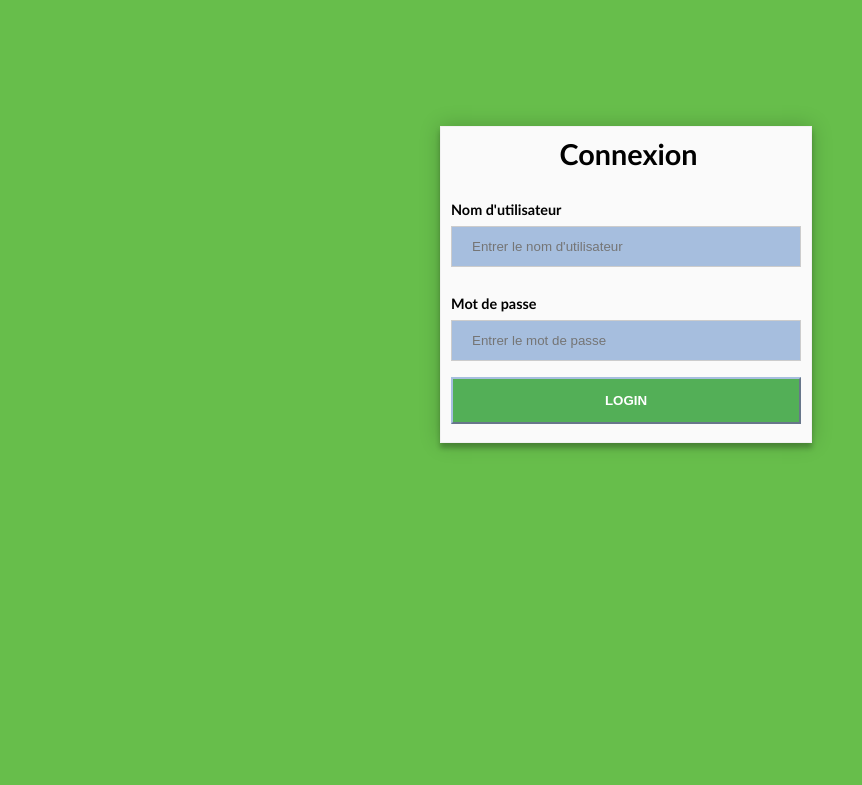
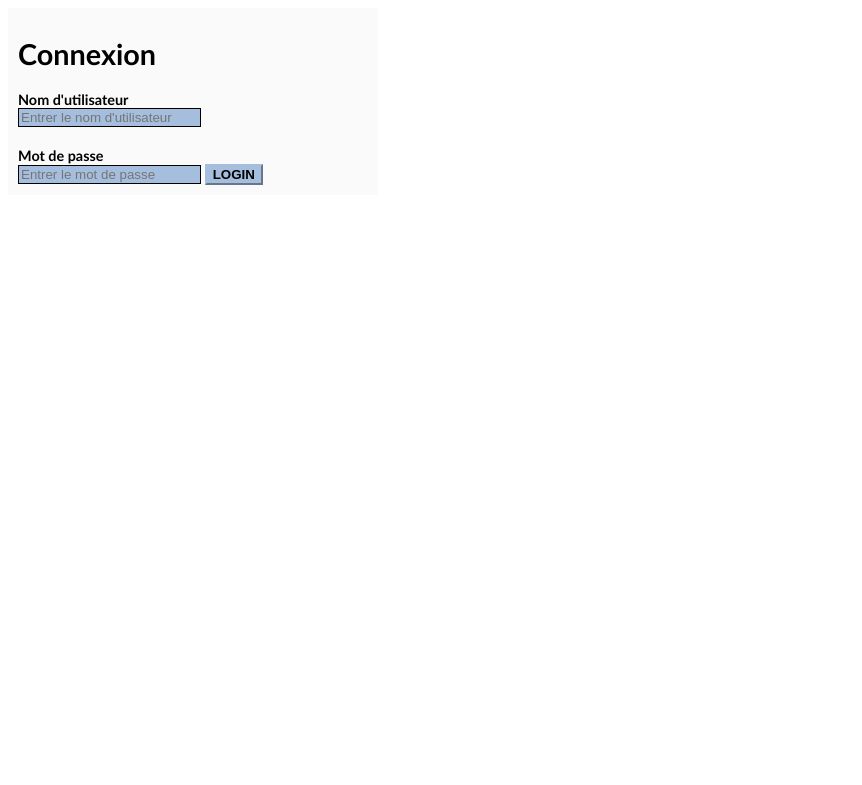
Before and after one commit to OnzeUn/onzeun.github.io, a PHP site: page /carnetV0/login.php in a window 1280 px wide. Shown: the top 785 px of the page, without its empty margins (0-862 px from the left). Run offline with PHP 8.4, Linux system fonts and the light colour scheme.

Commit message:
Update style.css

```diff
--- a/CSS/style.css
+++ b/CSS/style.css
@@ -1,53 +1,3 @@
-body{
- background: #67BE4B;
-}
-#container{
- width:400px;
- margin:0 auto;
- margin-top:10%;
-}
-/* Bordered form */
-form {
- width:100%;
- padding: 30px;
- border: 1px solid #f1f1f1;
- background: #fff;
- box-shadow: 0 0 20px 0 rgba(0, 0, 0, 0.2), 0 5px 5px 0 rgba(0, 0, 0, 0.24);
-}
-#container h1{
- width: 38%;
- margin: 0 auto;
- padding-bottom: 10px;
-}
-
-/* Full-width inputs */
-input[type=text], input[type=password] {
- width: 100%;
- padding: 12px 20px;
- margin: 8px 0;
- display: inline-block;
- border: 1px solid #ccc;
- box-sizing: border-box;
-}
-
-/* Set a style for all buttons */
-input[type=submit] {
- background-color: #53af57;
- color: white;
- padding: 14px 20px;
- margin: 8px 0;
- border: none;
- cursor: pointer;
- width: 100%;
-}
-input[type=submit]:hover {
- background-color: white;
- color: #53af57;
- border: 1px solid #53af57;
-}
-
-
-
 body {
  font-family:"trebuchet ms",sans-serif;
  font-size:90%;
```
